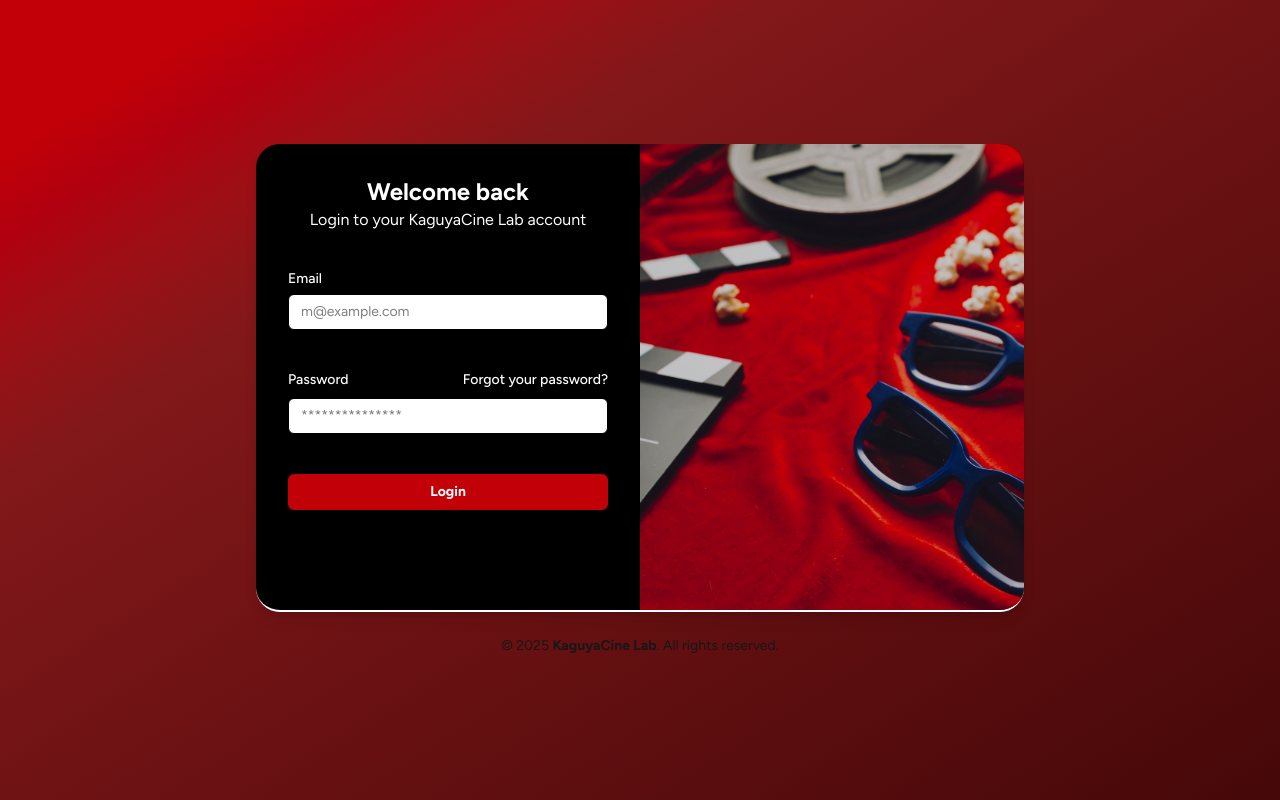
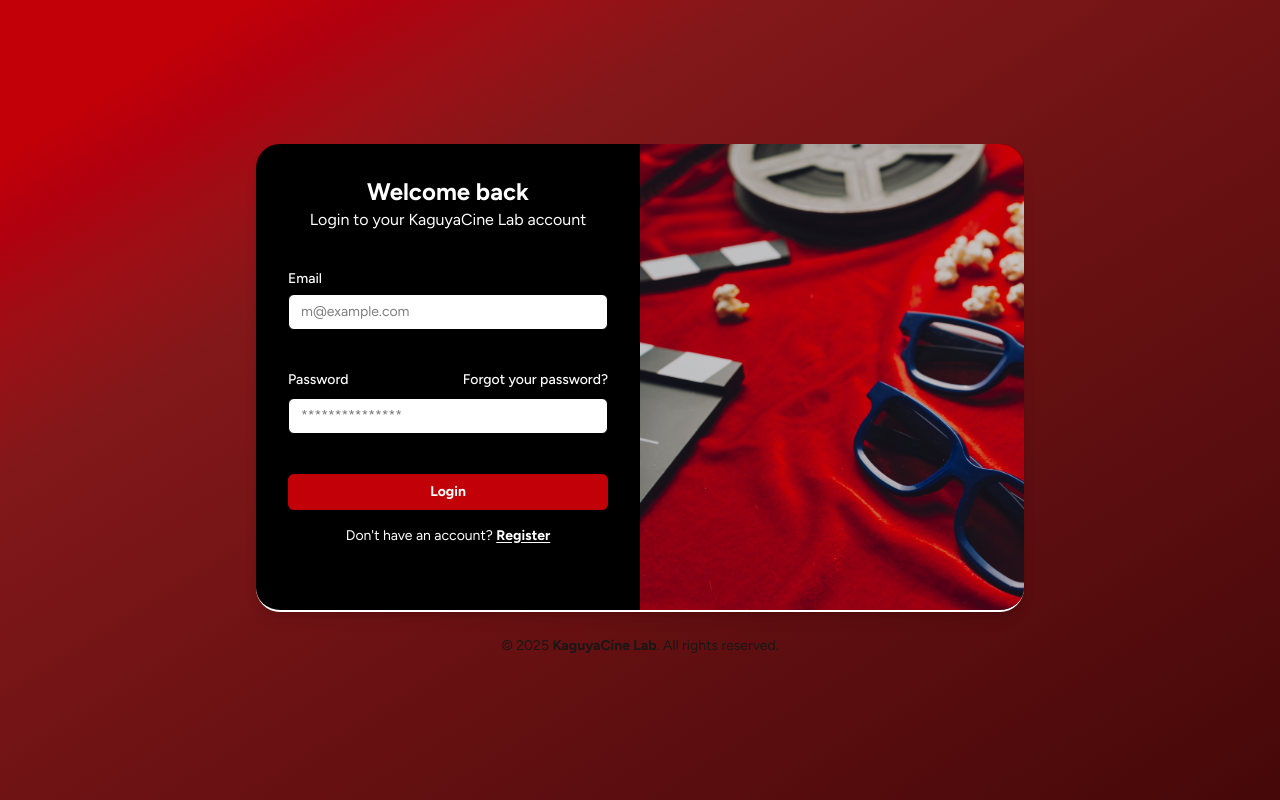
Before and after one commit to anasbounaiim/kaguya_cine_frontend_admin, a Next.js app: page /login in a window 1280 px wide. Built offline with nearby package versions, Linux system fonts and the light colour scheme.

Commit message:
feat: add registration and login links to forms for improved navigation

```diff
--- a/components/Auth/login-form.tsx
+++ b/components/Auth/login-form.tsx
@@ -21,6 +21,7 @@ import { Input } from "@/components/ui/input"
 import { useRouter } from "next/navigation"
 import toast from "react-hot-toast"
 import { LoginFormSchema } from "@/validators/login"
+import Link from "next/link"
 
 
 export function LoginForm({
@@ -124,6 +125,17 @@ export function LoginForm({
                   Login
                 </Button>
               </div>
+
+              <div className="text-balance text-center text-sm mt-4">
+                Don&apos;t have an account?{" "}
+                <Link
+                  href="/register"
+                  className="underline underline-offset-2 font-bold"
+                >
+                  Register
+                </Link>
+              </div>
+
             </form>
           </Form>
 
--- a/components/Auth/register-form.tsx
+++ b/components/Auth/register-form.tsx
@@ -146,9 +146,15 @@ export function RegisterForm({
                   <Button type="submit" className=" bg-red-700 hover:bg-red-800 cursor-pointer font-extrabold w-fit px-16">
                     Register
                   </Button>
-                  <Link href="/login" className="mt-4 text-sm">
-                    Already have an account? <b className="underline">Login</b>
-                  </Link>
+                  <div className="text-balance text-center text-sm mt-4">
+                    Already have an account?{" "}
+                    <Link
+                      href="/login"
+                      className="underline underline-offset-2 font-bold"
+                    >
+                      Login
+                    </Link>
+                  </div>
                 </div>
 
               </div>
```
